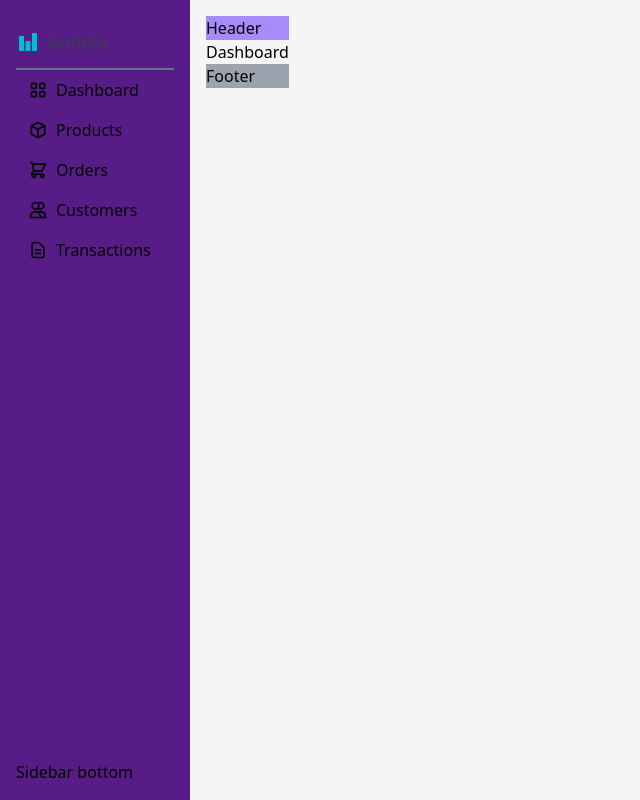
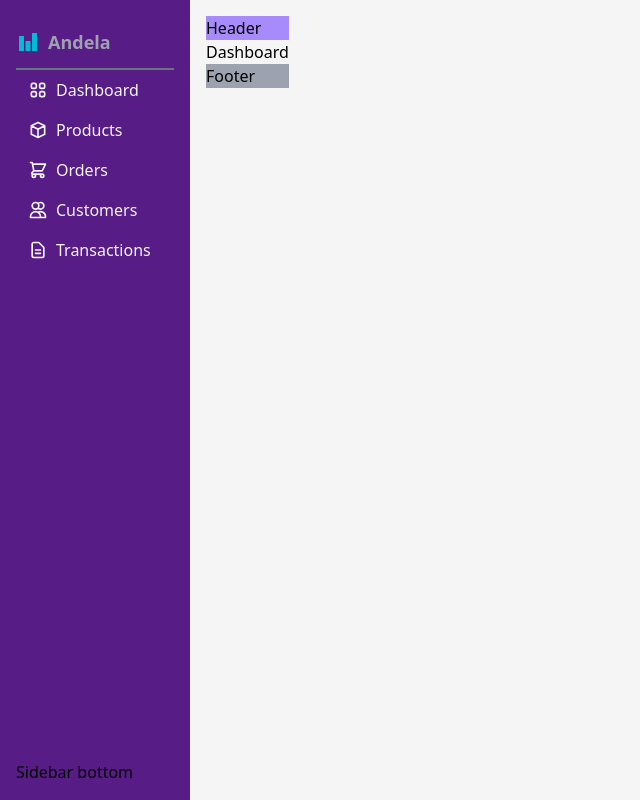
Before and after one commit to MatolaTheCoder/andela-sweet-gift, a React (Create React App) app: page / in a window 1280 px wide. Shown: the whole page, without its empty margins (0-640 px from the left). Built offline with nearby package versions, Linux system fonts and the light colour scheme.

Commit message:
sidebar link

```diff
--- a/src/components/shared/Sidebar.jsx
+++ b/src/components/shared/Sidebar.jsx
@@ -7,7 +7,9 @@ export default function Sidebar() {
   return (
     <div>
       <div className='bg-purple-900 w-[190px] p-4 h-screen flex flex-col'>
-            <div className='flex  items-center gap-2 py-3 border-b-2 border-gray-500'><FcBarChart fontSize={24}/><span className='text-gray-700 text-lg'>Andela</span></div>
+            <div className='flex  items-center gap-2 py-3 border-b-2 border-gray-500'><FcBarChart fontSize={24}/>
+                <span className='text-gray-400 text-lg font-bold'>Andela</span>
+            </div>
             <div className='flex-1'>{DASHBOARD_SIDEBAR_LINKS.map((item) => (
                 <SideBarLinks key={item.key} item={item}/>
                 ))}
@@ -21,7 +23,7 @@ export default function Sidebar() {
 function SideBarLinks({item}){
     return(
         <Link to={item.path}>
-            <div className='flex items-center gap-2 py-2 px-3 font-light hover:text-purple-500 active:text-purple-400 text-base'>
+            <div className='flex text-slate-100 items-center gap-2 py-2 px-3 font-light hover:bg-purple-800 active:text-purple-500 active:bg-purple-800 text-base rounded-lg'>
                 <span className='text-xl '>{item.icon}</span>
                 {item.label}
             </div>
```
